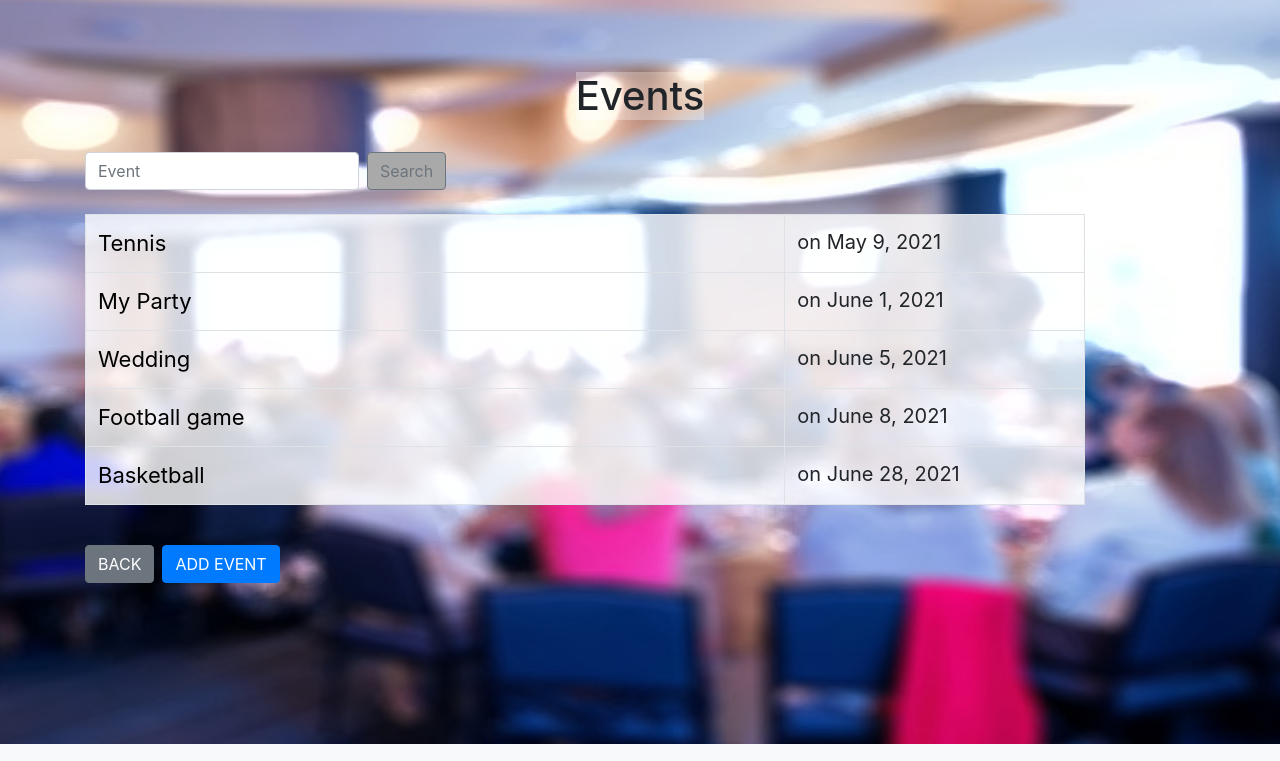
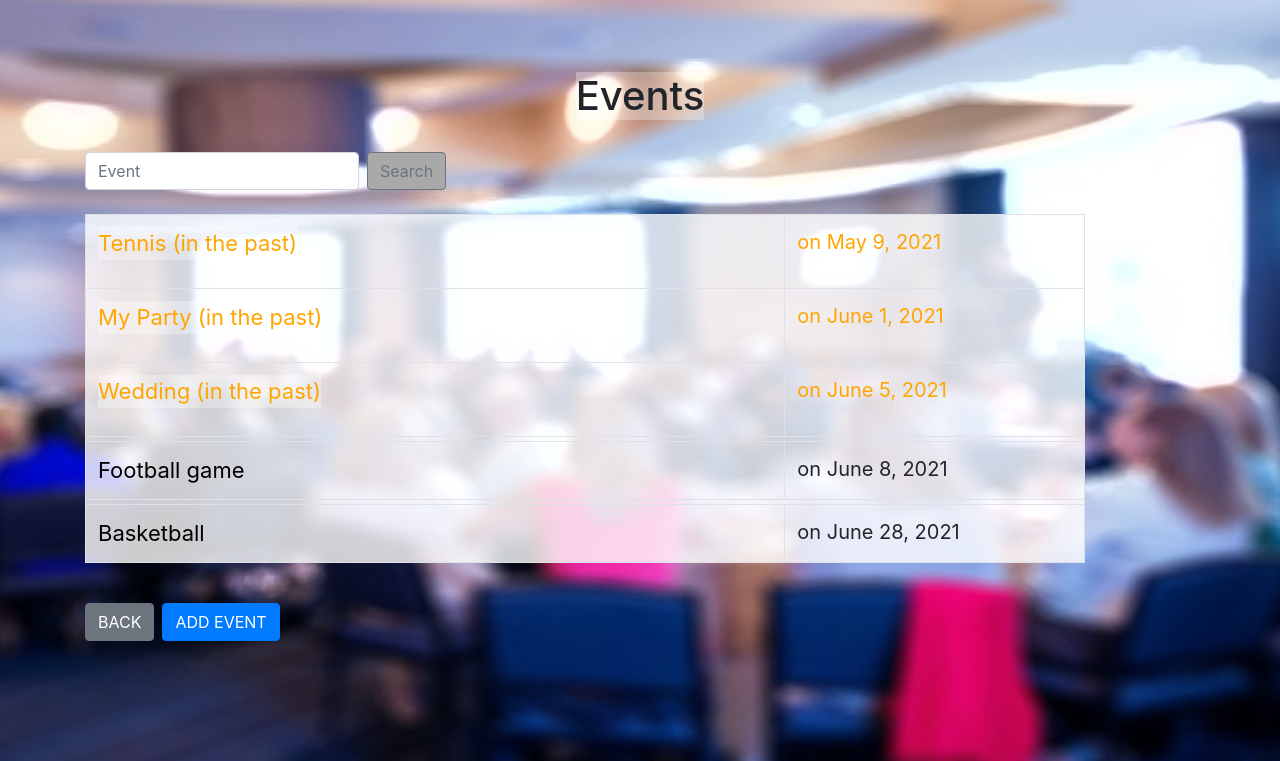
Before and after one commit to SergeiVorobev/VenueApp, a Django app: page /events/ in a window 1280 px wide. Shown: the part 56-817 px from the top of the page. Run offline with Django 3.2, Linux system fonts and the light colour scheme; a user stored in the database is signed in; data comes from the database, SQL or seed files in the repository; both versions use the stored data as it was after the commit; some libraries are stand-ins or nearby versions.

Commit message:
8JuneCommit1

```diff
--- a/events/models.py
+++ b/events/models.py
@@ -1,6 +1,8 @@
 from django.db import models
 from django.contrib.auth.models import User
 import datetime
+from datetime import date
+
 from django.core.exceptions import ValidationError
 
 # Create your models here.
@@ -50,3 +52,7 @@ class Event(models.Model):
 
     def __str__(self):
         return self.name
+
+    @property
+    def is_past_due(self):
+        return date.today() > self.event_date
--- a/events/views.py
+++ b/events/views.py
@@ -41,7 +41,7 @@ def all_events(request):
     event_list = Event.objects.all().order_by('event_date')
     return render(request, 'events/list_event.html', {
                       "event_list": event_list,
-                  })
+                     })
 
 @login_required(login_url='login')
 def all_venues(request):
--- a/templates/events/list_event.html
+++ b/templates/events/list_event.html
@@ -18,12 +18,24 @@
     <table class="table table-hover table-bordered" style="background-color: rgba(255, 255, 255, 0.8); width: 1000px">
         {% for event in event_list %}
             <tr>
+                {% if event.is_past_due %}
+                    <td>
+                        <p style="color: orange; font-size:22px"><a href="{% url 'show-event' event.id %}" style="color: orange; font-size:22px"> {{ event }} </a> (in the past)  </p>
+                    </td>
+                    <td style="font-size: 20px; width: 30%;color: orange;">
+                          on {{ event.event_date }}
+                     </td>
+
+                {% else %}
+                    <tr height = 5px></tr>
                     <td>
                         <a href="{% url 'show-event' event.id %}" style="color: black; font-size:22px"> {{ event }} </a>
                     </td>
                     <td style="font-size: 20px; width: 30%;">
                           on {{ event.event_date }}
                      </td>
+                {% endif %}
+
             </tr>
         {% endfor %}
     </table>
```
Also changed, not shown: db.sqlite3. Lines whose indentation alone changed are shown as unchanged.
